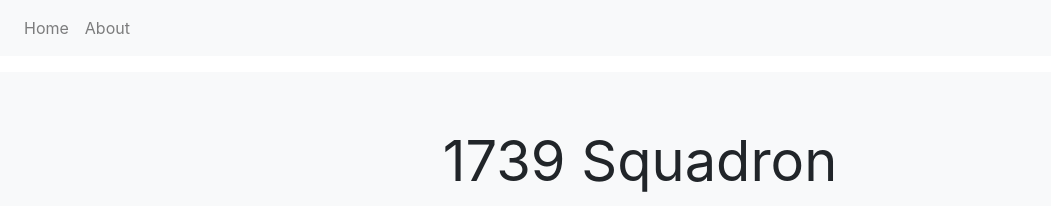
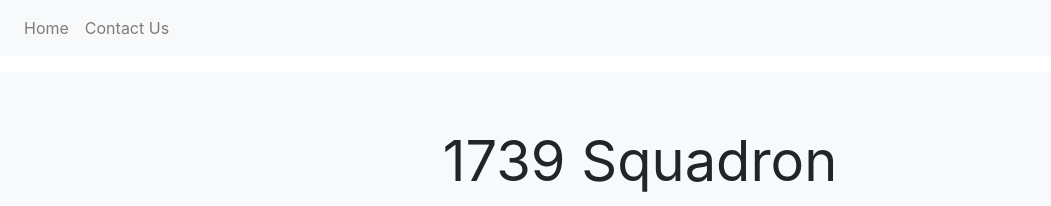
Before and after one commit to 1739sqn/1739sqn.github.io, a Jekyll site: the page built from index.md, in a window 1280 px wide. Shown: the top 206 px of the page, without its empty margins (0-1051 px from the left). Built offline with Jekyll 4.4.1, drawn with Linux system fonts in a browser that asks for light colours; our own code applies the rules of GitHub Pages for plain Markdown files.

Commit message:
Add contact page

```diff
--- a/_layouts/default.html
+++ b/_layouts/default.html
@@ -1,26 +1,11 @@
-<!DOCTYPE html>
-<html lang="{{ site.lang | default: "en-US" }}">
-  <head>
-    <meta charset="UTF-8">
+---
+layout: full-width
+---
 
-{% seo %}
-    <meta name="viewport" content="width=device-width, initial-scale=1, shrink-to-fit=no">
-    <link rel="stylesheet" href="https://maxcdn.bootstrapcdn.com/bootstrap/4.0.0/css/bootstrap.min.css" />
-  </head>
-  <body>
-    <nav class="navbar navbar-expand-lg navbar-light bg-light mb-3">
-      <ul class="navbar-nav mr-auto">
-        <li class="nav-item"><a class="nav-link" href="/">Home</a></li>
-        <li class="nav-item"><a class="nav-link" href="/about">About</a></li>
-      </ul>
-    </nav>
-
-    {{ content }}
-
-    <footer class="container py-5">
-      <div class="row">
-
-      </div>
-    </footer>
-  </body>
-</html>
+<main role="main" class="container">
+  <div class="row">
+    <div class="col-md-12">
+      {{ content }}
+    </div>
+  </div>
+</main>
--- /dev/null
+++ b/_layouts/full-width.html
@@ -0,0 +1,26 @@
+<!DOCTYPE html>
+<html lang="{{ site.lang | default: "en-US" }}">
+  <head>
+    <meta charset="UTF-8">
+
+{% seo %}
+    <meta name="viewport" content="width=device-width, initial-scale=1, shrink-to-fit=no">
+    <link rel="stylesheet" href="https://maxcdn.bootstrapcdn.com/bootstrap/4.0.0/css/bootstrap.min.css" />
+  </head>
+  <body>
+    <nav class="navbar navbar-expand-lg navbar-light bg-light mb-3">
+      <ul class="navbar-nav mr-auto">
+        <li class="nav-item"><a class="nav-link" href="/">Home</a></li>
+        <li class="nav-item"><a class="nav-link" href="/contact">Contact Us</a></li>
+      </ul>
+    </nav>
+
+    {{ content }}
+
+    <footer class="container py-5">
+      <div class="row">
+
+      </div>
+    </footer>
+  </body>
+</html>
--- a/index.md
+++ b/index.md
@@ -1,3 +1,7 @@
+---
+layout: full-width
+---
+
 <div class="position-relative overflow-hidden p-3 p-md-5 my-md-3 text-center bg-light">
   <div class="col-md-5 mx-auto my-2" markdown="1">
 
```
Also changed, not shown: contact.md (added, +18 -0 lines).
